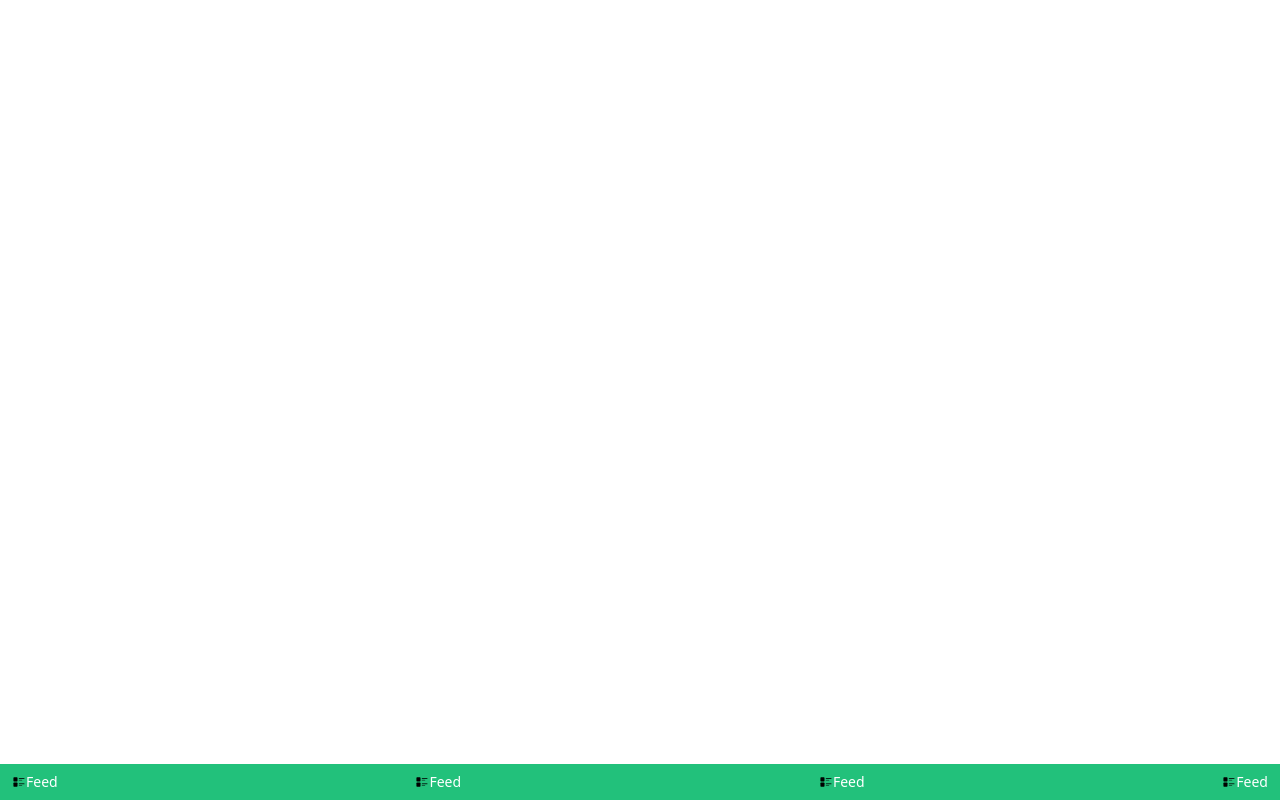
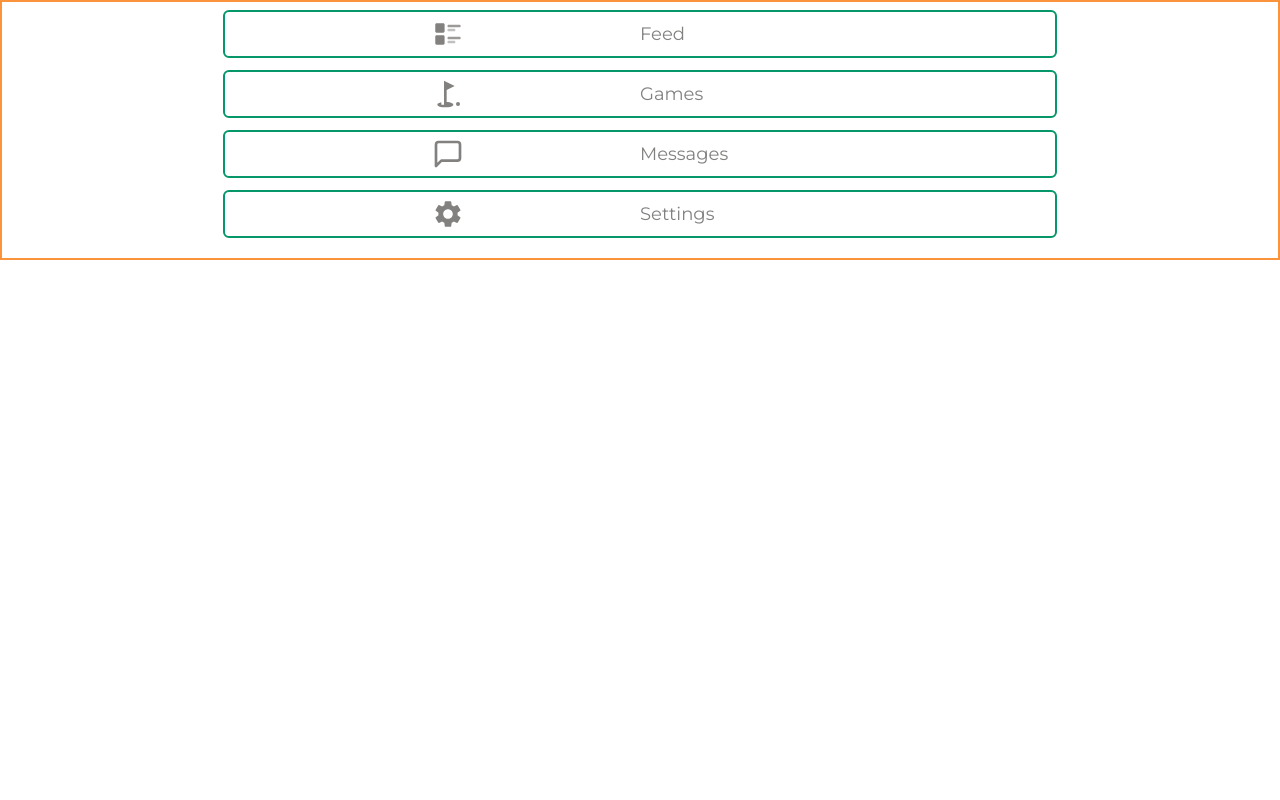
Before and after one commit to CydoEntis/dwms, a React (Vite) app: page / in a window 1280 px wide. Built offline with nearby package versions, Linux system fonts and the light colour scheme.

Commit message:
Added navitem layout

```diff
--- a/src/features/navigation/MobileNav.tsx
+++ b/src/features/navigation/MobileNav.tsx
@@ -5,7 +5,7 @@ type Props = {};
 
 const MobileNav = (props: Props) => {
   return (
-    <nav className="fixed bottom-0  w-full bg-green-50">
+    <nav className="fixed h-screen w-full bg-white">
       <NavLinks />
     </nav>
   );
--- a/src/features/navigation/NavItem.tsx
+++ b/src/features/navigation/NavItem.tsx
@@ -9,13 +9,15 @@ type Props = {
 
 const NavItem = ({ to, icon, text }: Props) => {
   return (
-    <li>
+    <li className="mb-3 flex w-2/3 items-center justify-center rounded-md border-2 border-emerald-600 py-1.5">
       <NavLink
         to={to}
-        className="bg-grey flex items-center justify-center text-sm"
+        className="flex w-full items-center justify-center text-sm text-grey-50"
       >
-        {icon}
-        <h4 className="text-white">{text}</h4>
+        <div className="flex w-3/4 items-center justify-center ">
+          <div className="w-1/3">{icon}</div>
+          <h4 className="w-1/3 text-lg">{text}</h4>
+        </div>
       </NavLink>
     </li>
   );
--- a/src/features/navigation/NavLinks.tsx
+++ b/src/features/navigation/NavLinks.tsx
@@ -1,6 +1,8 @@
 import React from "react";
 import NavItem from "./NavItem";
 import { CgFeed } from "react-icons/cg";
+import { MdSettings, MdGolfCourse } from "react-icons/md";
+import { FiMessageSquare } from "react-icons/fi";
 
 type Props = {};
 
@@ -8,32 +10,32 @@ const links = [
   {
     id: 1,
     to: "/feed",
-    icon: <CgFeed />,
+    icon: <CgFeed className="mr-2 h-8 w-8" />,
     text: "Feed",
   },
   {
     id: 2,
     to: "/feed",
-    icon: <CgFeed />,
-    text: "Feed",
+    icon: <MdGolfCourse className="mr-2 h-8  w-8" />,
+    text: "Games",
   },
   {
     id: 3,
-    to: "/feed",
-    icon: <CgFeed />,
-    text: "Feed",
+    to: "/messages",
+    icon: <FiMessageSquare className="mr-2 h-8  w-8" />,
+    text: "Messages",
   },
   {
     id: 4,
-    to: "/feed",
-    icon: <CgFeed />,
-    text: "Feed",
+    to: "/settings",
+    icon: <MdSettings className="mr-2 h-8  w-8" />,
+    text: "Settings",
   },
 ];
 
 const NavLinks = (props: Props) => {
   return (
-    <ul className="flex justify-between px-3 py-2">
+    <ul className="mx-auto flex flex-col items-center justify-between border-2 border-orange-400 px-3 py-2">
       {links.map((link) => (
         <NavItem key={link.id} to={link.to} icon={link.icon} text={link.text} />
       ))}
--- a/src/index.css
+++ b/src/index.css
@@ -8,4 +8,5 @@
   margin: 0;
   padding: 0;
   box-sizing: border-box;
+  font-family: "Montserrat", sans-serif;
 }
```
